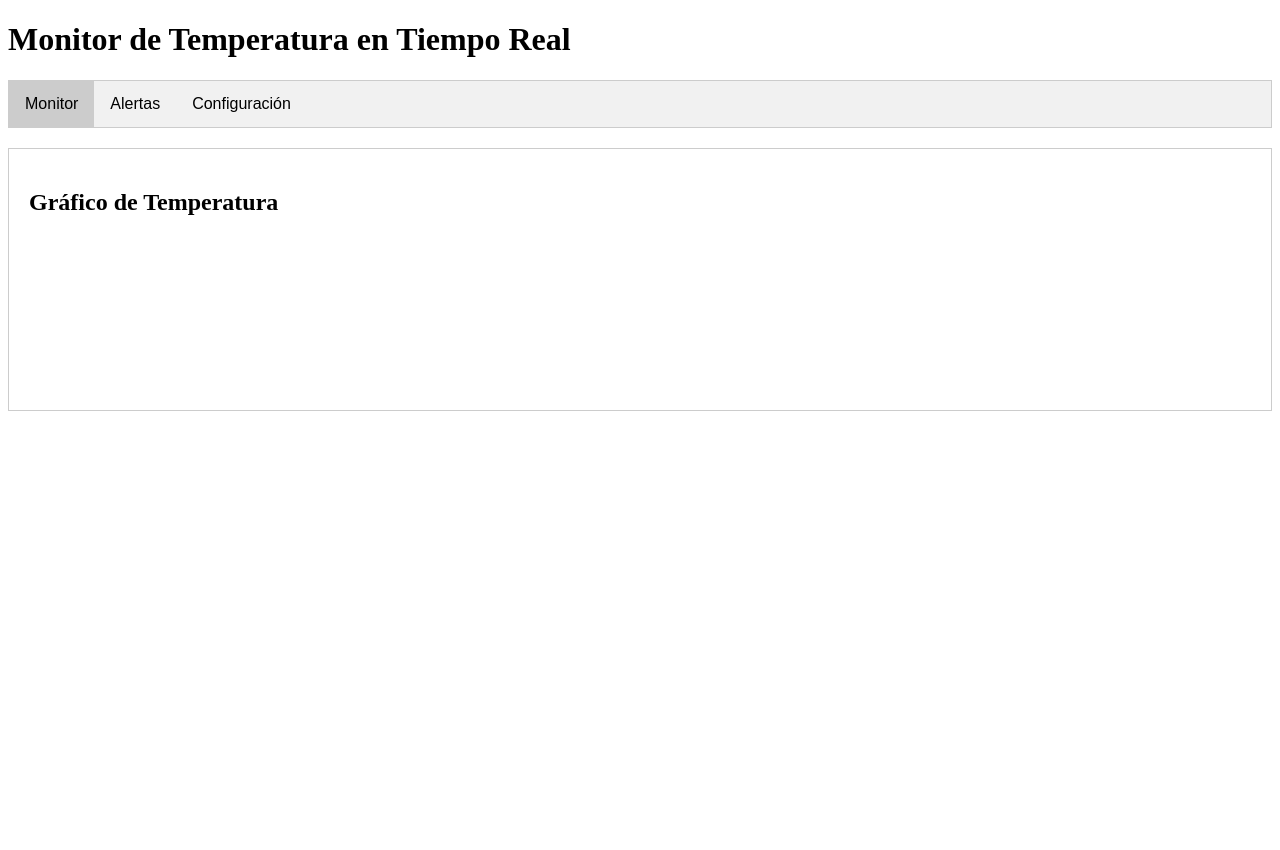
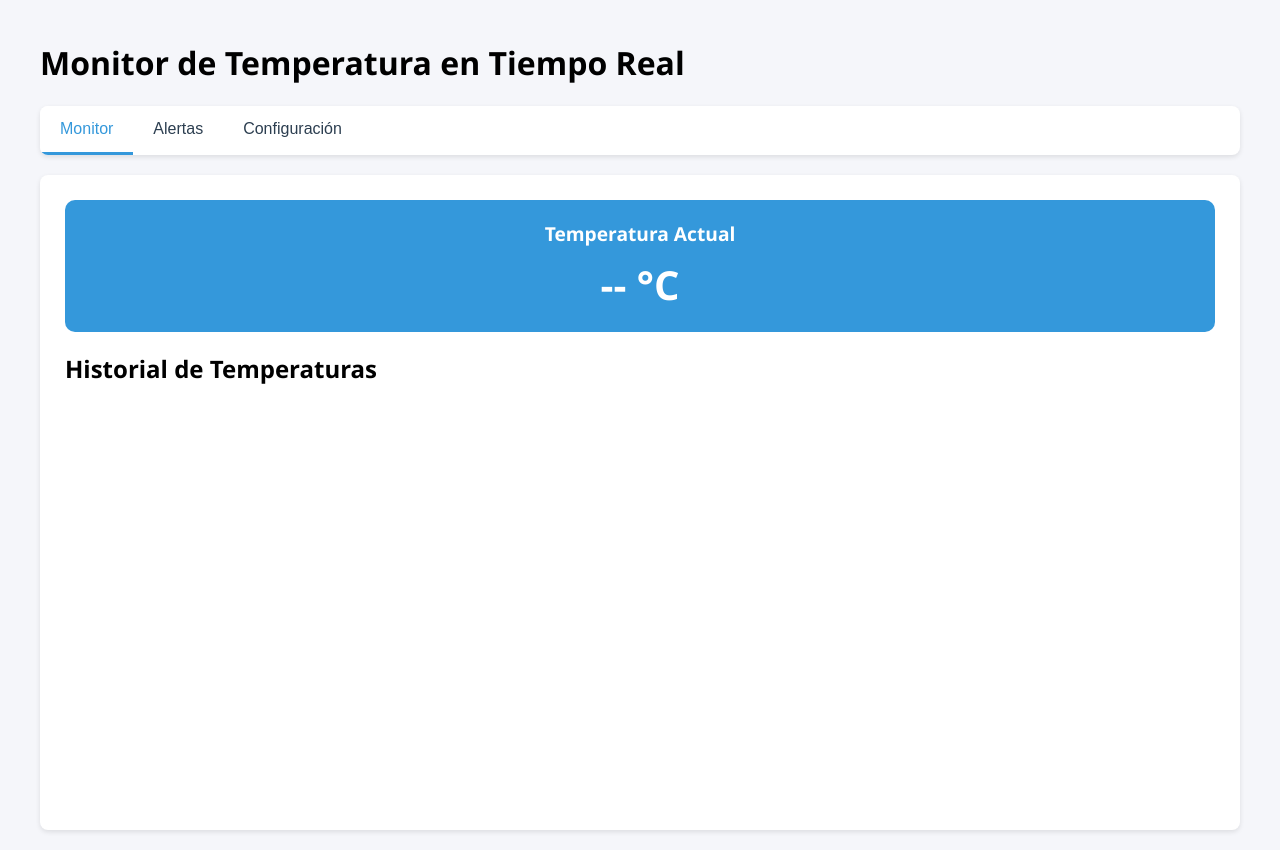
Before and after one commit to Jean2102/Proyecto_Sensor, a website: page index.html in a window 1280 px wide. Before the commit the page ends 800 px from the top, so only its background shows below. Drawn offline with nearby package versions, Linux system fonts and the light colour scheme.

Commit message:
Update index.html

```diff
--- a/index.html
+++ b/index.html
@@ -3,13 +3,31 @@
 <head>
     <meta charset="UTF-8">
     <meta name="viewport" content="width=device-width, initial-scale=1.0">
-    <title>Sistema de Monitoreo de Temperatura</title>
+    <title>Monitor de Temperatura</title>
     <style>
-        /* Estilos mejorados para pestañas */
+        :root {
+            --primary-color: #2c3e50;
+            --secondary-color: #3498db;
+            --alert-color: #e74c3c;
+        }
+
+        body {
+            font-family: 'Segoe UI', sans-serif;
+            margin: 0;
+            padding: 20px;
+            background-color: #f5f6fa;
+        }
+
+        .container {
+            max-width: 1200px;
+            margin: 0 auto;
+        }
+
         .tab {
             overflow: hidden;
-            border: 1px solid #ccc;
-            background-color: #f1f1f1;
+            background-color: #fff;
+            box-shadow: 0 2px 5px rgba(0,0,0,0.1);
+            border-radius: 8px;
             margin-bottom: 20px;
         }
 
@@ -19,37 +37,55 @@
             border: none;
             outline: none;
             cursor: pointer;
-            padding: 14px 16px;
+            padding: 14px 20px;
             transition: 0.3s;
             font-size: 16px;
+            color: var(--primary-color);
         }
 
         .tab button:hover {
-            background-color: #ddd;
+            background-color: #f8f9fa;
         }
 
         .tab button.active {
-            background-color: #ccc;
+            border-bottom: 3px solid var(--secondary-color);
+            color: var(--secondary-color);
         }
 
         .tabcontent {
             display: none;
-            padding: 20px;
-            border: 1px solid #ccc;
-            animation: fadeEffect 0.5s;
+            background: white;
+            padding: 25px;
+            border-radius: 8px;
+            box-shadow: 0 2px 5px rgba(0,0,0,0.1);
         }
 
-        @keyframes fadeEffect {
-            from {opacity: 0;}
-            to {opacity: 1;}
+        /* Cuadro de temperatura actual */
+        .temp-box {
+            background: var(--secondary-color);
+            color: white;
+            padding: 20px;
+            border-radius: 10px;
+            margin-bottom: 20px;
+            text-align: center;
         }
 
-        /* Estilo inicial para mostrar la primera pestaña */
-        #monitor {
-            display: block;
+        .temp-box h3 {
+            margin: 0 0 10px 0;
+            font-size: 1.2em;
+        }
+
+        .temp-value {
+            font-size: 2.5em;
+            font-weight: bold;
+        }
+
+        /* Contenedor gráfico */
+        .chart-container {
+            height: 400px;
+            position: relative;
         }
     </style>
-    <!-- Resto del CSS anterior se mantiene igual -->
     <script src="https://cdn.jsdelivr.net/npm/chart.js"></script>
     <script src="/socket.io/socket.io.js"></script>
 </head>
@@ -63,63 +99,106 @@
             <button class="tablinks" onclick="openTab(event, 'config')">Configuración</button>
         </div>
 
-        <!-- Pestañas corregidas -->
-        <div id="monitor" class="tabcontent">
-            <h2>Gráfico de Temperatura</h2>
-            <canvas id="grafico"></canvas>
-        </div>
+        <!-- Pestaña Monitor -->
+        <div id="monitor" class="tabcontent" style="display: block;">
+            <div class="temp-box">
+                <h3>Temperatura Actual</h3>
+                <div class="temp-value" id="temp-actual">-- °C</div>
+            </div>
 
-        <div id="alertas" class="tabcontent">
-            <h2>Historial de Alertas</h2>
-            <div class="alertas-list" id="lista-alertas"></div>
-        </div>
-
-        <div id="config" class="tabcontent">
-            <h2>Configuración de Umbral</h2>
-            <div class="config-section">
-                <input type="number" id="umbral" placeholder="Ej: 24" step="0.1">
-                <button onclick="setUmbral()">Guardar Umbral</button>
+            <h2>Historial de Temperaturas</h2>
+            <div class="chart-container">
+                <canvas id="grafico"></canvas>
             </div>
         </div>
 
-        <audio id="alerta-sonido" src="/alert.mp3"></audio>
+        <!-- Otras pestañas se mantienen igual -->
+        <!-- ... -->
     </div>
 
     <script>
-        // Función openTab corregida
-        function openTab(evt, tabName) {
-            // Ocultar todos los tabcontent
-            const tabContents = document.getElementsByClassName("tabcontent");
-            for (let i = 0; i < tabContents.length; i++) {
-                tabContents[i].style.display = "none";
-            }
+        const socket = io();
+        let chart;
 
-            // Remover clase active de todos los botones
-            const tabButtons = document.getElementsByClassName("tablinks");
-            for (let i = 0; i < tabButtons.length; i++) {
-                tabButtons[i].className = tabButtons[i].className.replace(" active", "");
-            }
+        // Función para actualizar el cuadro de temperatura
+        function actualizarTemperaturaActual(valor) {
+            const tempElement = document.getElementById('temp-actual');
+            tempElement.innerHTML = `${valor} °C`;
 
-            // Mostrar la pestaña seleccionada y marcar el botón como activo
-            document.getElementById(tabName).style.display = "block";
-            evt.currentTarget.className += " active";
+            // Cambiar color según umbral
+            const umbral = document.getElementById('umbral')?.value || 24;
+            tempElement.style.color = valor > umbral ? var(--alert-color) : 'white';
         }
 
-        // Resto del código JavaScript anterior...
+        // Configurar gráfico
+        async function initChart() {
+            try {
+                const response = await fetch('/api/data');
+                const data = await response.json();
 
-        // Inicialización corregida
+                const ctx = document.getElementById('grafico').getContext('2d');
+
+                chart = new Chart(ctx, {
+                    type: 'line',
+                    data: {
+                        labels: data.map(d => new Date(d.timestamp).toLocaleString()),
+                        datasets: [{
+                            label: 'Temperatura (°C)',
+                            data: data.map(d => d.valor),
+                            borderColor: var(--secondary-color),
+                            backgroundColor: 'rgba(52, 152, 219, 0.1)',
+                            tension: 0.3,
+                            fill: true
+                        }]
+                    },
+                    options: {
+                        responsive: true,
+                        maintainAspectRatio: false,
+                        scales: {
+                            y: {
+                                beginAtZero: false,
+                                title: {
+                                    display: true,
+                                    text: 'Temperatura (°C)'
+                                }
+                            },
+                            x: {
+                                title: {
+                                    display: true,
+                                    text: 'Fecha y Hora'
+                                }
+                            }
+                        }
+                    }
+                });
+
+                // Mostrar última temperatura
+                if(data.length > 0) {
+                    actualizarTemperaturaActual(data[0].valor);
+                }
+            } catch (error) {
+                console.error('Error al cargar datos:', error);
+            }
+        }
+
+        // Escuchar actualizaciones en tiempo real
+        socket.on('nueva_temperatura', (data) => {
+            // Actualizar cuadro de temperatura
+            actualizarTemperaturaActual(data.valor);
+
+            // Actualizar gráfico
+            if(chart) {
+                chart.data.labels.push(new Date(data.timestamp).toLocaleString());
+                chart.data.datasets[0].data.push(data.valor);
+                chart.update();
+            }
+        });
+
+        // Resto del código anterior...
+
         document.addEventListener('DOMContentLoaded', () => {
-            // Mostrar primera pestaña por defecto
-            document.querySelector('.tablinks').click();
-
-            // Inicializar gráfico y demás funciones
             initChart();
             actualizarAlertas();
-
-            setInterval(() => {
-                if(chart) chart.update();
-                actualizarAlertas();
-            }, 60000);
         });
     </script>
 </body>
```
